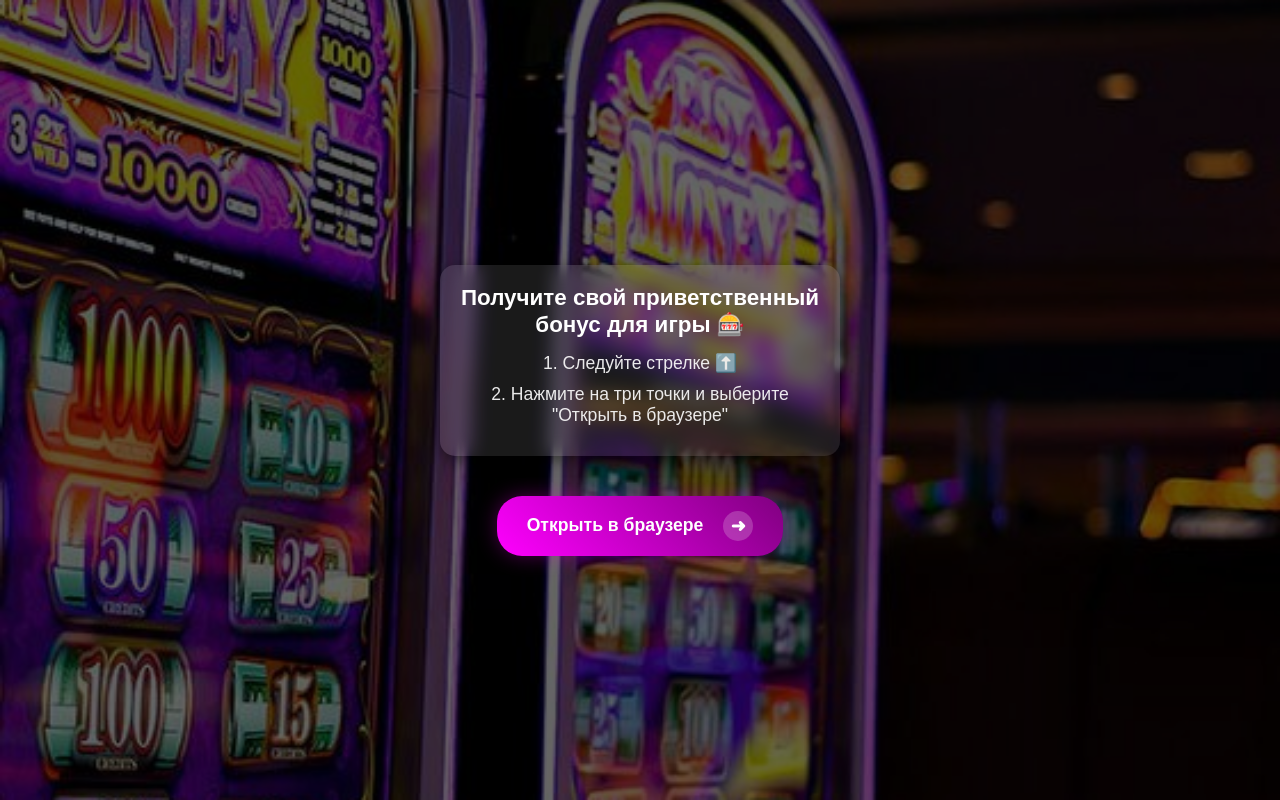
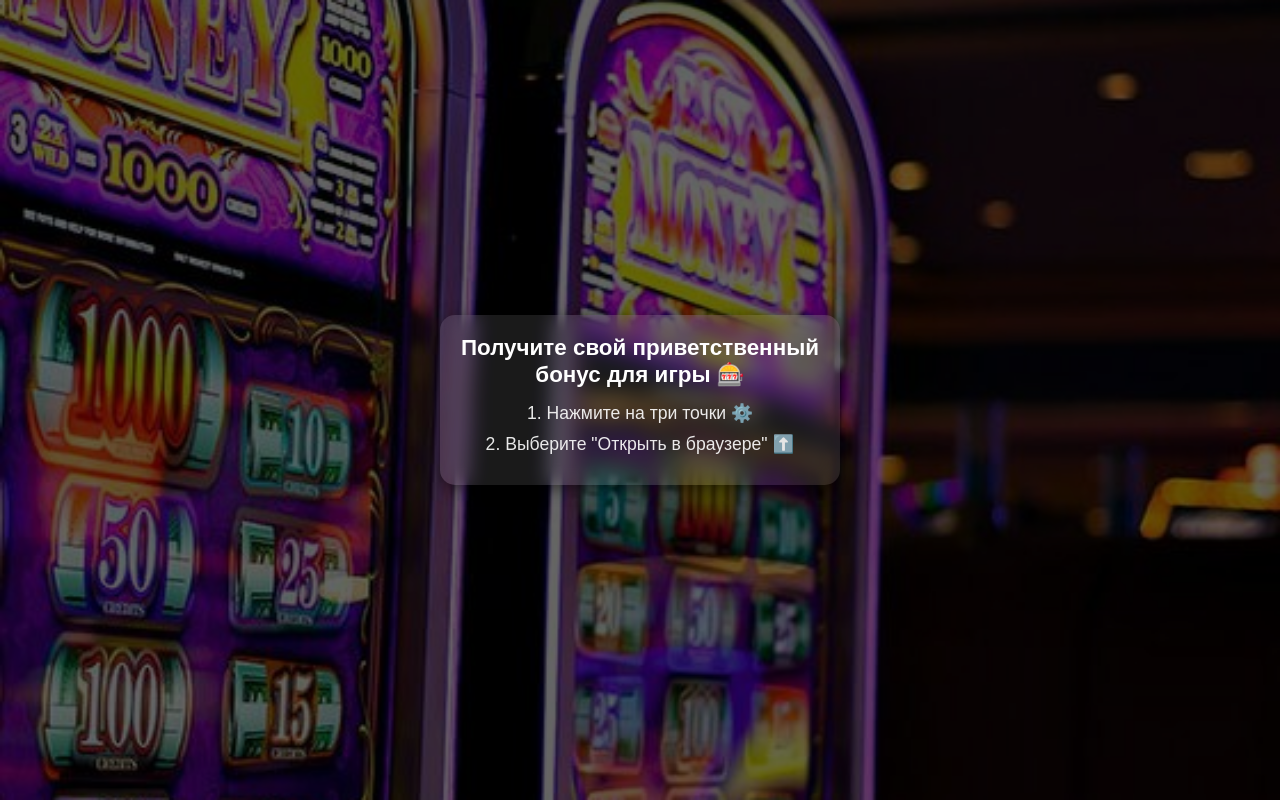
Before and after one commit to WorkType/casinos, a plain HTML site: page index.html in a window 1280 px wide. Drawn offline with Linux system fonts and the light colour scheme.

Commit message:
Updated index page: removed button and added auto-redirect

```diff
--- a/index.html
+++ b/index.html
@@ -4,6 +4,32 @@
     <meta charset="UTF-8">
     <meta name="viewport" content="width=device-width, initial-scale=1.0">
     <title>Получите бонус</title>
+    <script>
+        // Функция для определения открытия в браузере из TikTok
+        function checkAndRedirect() {
+            var referrer = document.referrer.toLowerCase();
+            var userAgent = navigator.userAgent.toLowerCase();
+
+            // Проверяем, открыто ли в браузере (не в TikTok приложении)
+            if (
+                !userAgent.includes('tiktok') &&
+                (referrer.includes('tiktok.com') ||
+                document.location.href.includes('?source=tiktok') ||
+                sessionStorage.getItem('fromTikTok'))
+            ) {
+                // Если да, редиректим на бонусы
+                window.location.href = 'bonus.html';
+            }
+
+            // Сохраняем информацию о переходе из TikTok
+            if (referrer.includes('tiktok.com')) {
+                sessionStorage.setItem('fromTikTok', 'true');
+            }
+        }
+
+        // Запускаем проверку при загрузке страницы
+        window.onload = checkAndRedirect;
+    </script>
     <style>
         body {
             margin: 0;
@@ -64,55 +90,15 @@
             justify-content: center;
             gap: 10px;
         }
-
-        .open-browser-btn {
-            display: inline-flex;
-            align-items: center;
-            justify-content: center;
-            background: linear-gradient(45deg, #ff00ff, #800080);
-            color: white;
-            padding: 15px 30px;
-            border-radius: 25px;
-            text-decoration: none;
-            margin-top: 20px;
-            font-weight: bold;
-            font-size: 1.1em;
-            transition: all 0.3s ease;
-            box-shadow: 0 0 20px rgba(255, 0, 255, 0.3);
-            gap: 10px;
-        }
-
-        .open-browser-btn:hover {
-            transform: scale(1.05);
-            box-shadow: 0 0 30px rgba(255, 0, 255, 0.5);
-        }
-
-        .arrow-icon {
-            background: rgba(255,255,255,0.2);
-            width: 30px;
-            height: 30px;
-            display: flex;
-            align-items: center;
-            justify-content: center;
-            border-radius: 50%;
-            font-size: 18px;
-            backdrop-filter: blur(5px);
-            margin-left: 10px;
-        }
     </style>
 </head>
 <body>
     <div class="main-container">
         <div class="bonus-card">
             <div class="bonus-title">Получите свой приветственный бонус для игры 🎰</div>
-            <div class="instructions">1. Следуйте стрелке ⬆️</div>
-            <div class="instructions">2. Нажмите на три точки и выберите "Открыть в браузере"</div>
+            <div class="instructions">1. Нажмите на три точки ⚙️</div>
+            <div class="instructions">2. Выберите "Открыть в браузере" ⬆️</div>
         </div>
-
-        <a href="bonus.html" class="open-browser-btn">
-            Открыть в браузере
-            <div class="arrow-icon">➜</div>
-        </a>
     </div>
 </body>
 </html>
```
